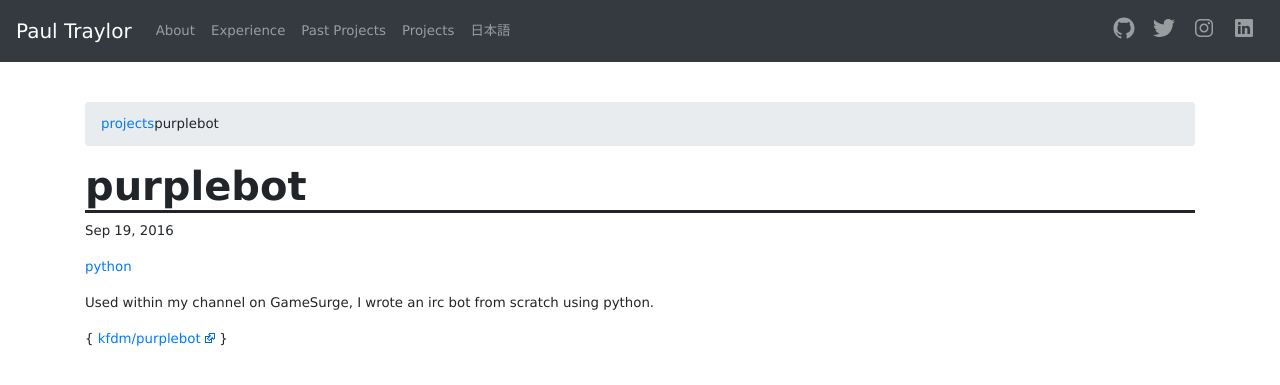
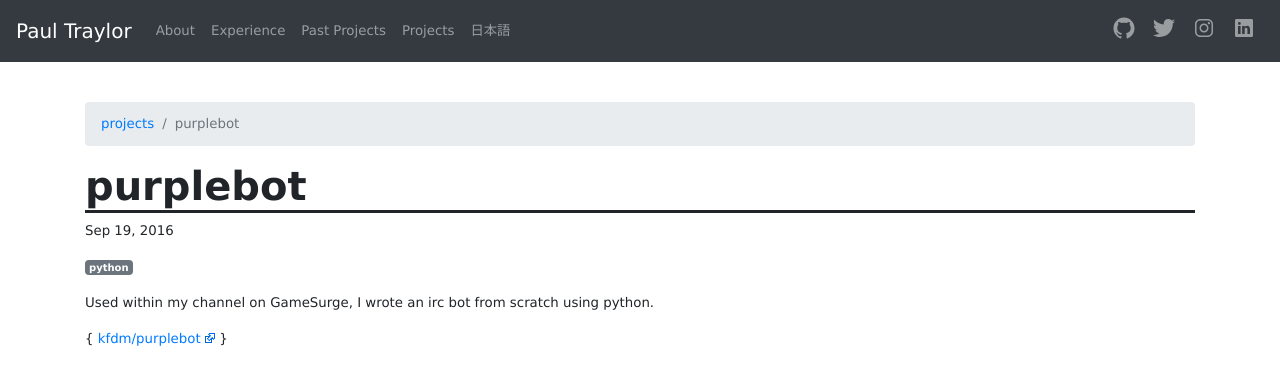
Before and after one commit to kfdm/paultraylor.net, a Jekyll site: the page built from projects/_posts/2016-09-19-purplebot.markdown, in a window 1280 px wide. Shown: the top 385 px of the page. Built offline with Jekyll 4.4.1, drawn with Linux system fonts in a browser that asks for light colours; nearby versions of some CDN libraries.

Commit message:
More bootstrap fixes

```diff
--- a/_includes/tags.inc.html
+++ b/_includes/tags.inc.html
@@ -1,5 +1,5 @@
 <ul class="list-inline">
     {% for tag in include.tags %}
-    <li><a href="/tags/{{ tag }}"><span class="label label-default">{{ tag }}</span></a></li>
+    <li class="list-inline-item"><a href="/tags/{{ tag }}"><span class="badge badge-secondary">{{ tag }}</span></a></li>
     {% endfor %}
 </ul>
--- a/_layouts/project.html
+++ b/_layouts/project.html
@@ -4,10 +4,13 @@ section: current
 ---
 <div class="post">
     <header class="post-header">
-        <ol class="breadcrumb">
-            <li><a href="/{{page.categories.first}}/">{{page.categories.first}}</a></li>
-            <li class="active">{{page.title}}</li>
-        </ol>
+        <nav aria-label="breadcrumb">
+            <ol class="breadcrumb">
+                <li class="breadcrumb-item"><a href="/{{page.categories.first}}/">{{page.categories.first}}</a></li>
+                <li class="breadcrumb-item active">{{page.title}}</li>
+            </ol>
+        </nav>
+
         <h1 class="post-title">{{ page.title }}</h1>
         <p class="post-meta">
             {% include date.inc.html %}
```
Also changed, not shown: _layouts/post.html (+6 -4 lines), _layouts/tags.html (+6 -4 lines).
